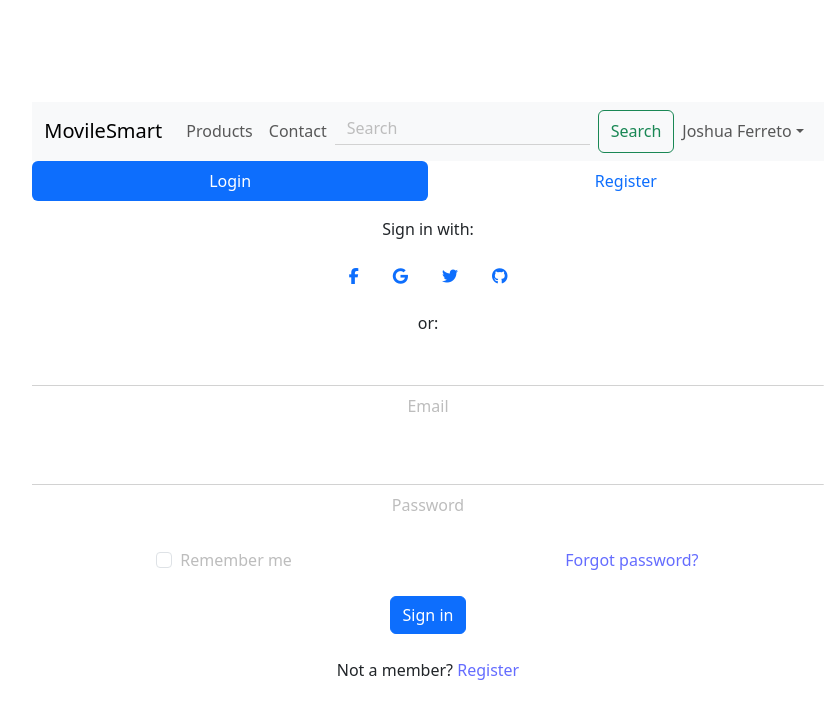
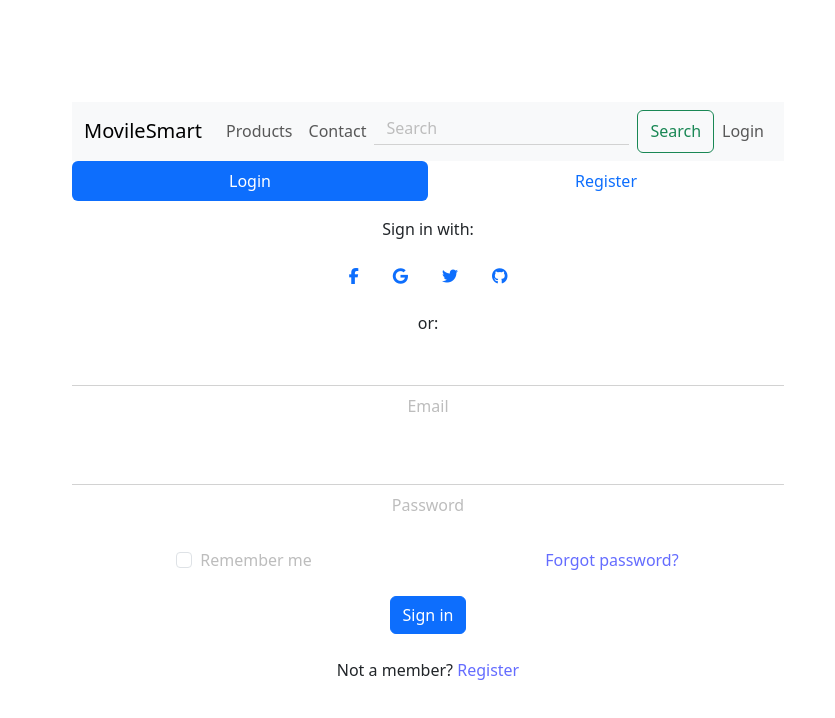
Before and after one commit to JoshFH97/pfinal, a React (Vite) app: page /Login in a window 1280 px wide. Shown: the top 718 px of the page, without its empty margins (212-1047 px from the left). Built offline with nearby package versions, Linux system fonts and the light colour scheme; data requests are answered from the project's data file.

Commit message:
agrreglos al navbar

```diff
--- a/src/Componetes/NavBar/NavBar.jsx
+++ b/src/Componetes/NavBar/NavBar.jsx
@@ -1,11 +1,28 @@
-import React, { useState } from 'react';
+import React, { useState, useEffect } from 'react';
 import { Container, Nav, Navbar, NavDropdown, Form, FormControl, Button } from 'react-bootstrap';
 import { useNavigate } from 'react-router-dom';
+import { fetchGet } from '../../Fetch/Api'; // Importa tu función fetchGet para realizar solicitudes GET
 
 function ColorSchemesExample() {
   const navigate = useNavigate();
   const [searchQuery, setSearchQuery] = useState('');
-  const [user, setUser] = useState({ name: 'Joshua Ferreto', email: 'johndoe@example.com' });
+  const [user, setUser] = useState({ name: '', email: '' });
+
+  useEffect(() => {
+    const fetchUser = async () => {
+      try {
+        const idUser = localStorage.getItem("idUser"); // Obtener el ID del usuario desde localStorage
+        if (idUser) {
+          const userData = await fetchGet(`http://localhost:3000/users/${idUser}`);
+          setUser(userData);
+        }
+      } catch (error) {
+        console.error('Error fetching user:', error);
+      }
+    };
+
+    fetchUser();
+  }, []);
 
   const handleSearch = (event) => {
     event.preventDefault();
@@ -14,7 +31,7 @@ function ColorSchemesExample() {
   };
 
   const handleLogout = () => {
-    localStorage.clear()
+    localStorage.clear();
     setUser(null);
     navigate('/Login');
   };
@@ -40,7 +57,7 @@ function ColorSchemesExample() {
             <Button variant="outline-success" type="submit">Search</Button>
           </Form>
           <Nav>
-            {user ? (
+            {user && user.name ? (
               <NavDropdown title={user.name} id="user-dropdown">
                 <NavDropdown.Item onClick={() => navigate('/profile')}>Profile</NavDropdown.Item>
                 <NavDropdown.Item onClick={() => navigate('/settings')}>Settings</NavDropdown.Item>
--- a/src/server/db.json
+++ b/src/server/db.json
@@ -40,6 +40,12 @@
       "name": "1",
       "email": "1@1.com",
       "password": "1"
+    },
+    {
+      "id": "791e",
+      "name": "12345",
+      "email": "12345@12345.com",
+      "password": "12345"
     }
   ],
   "products": [
```
